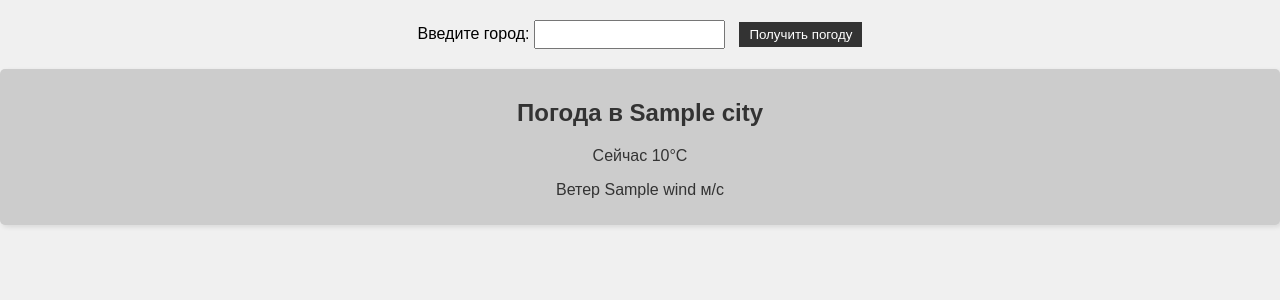
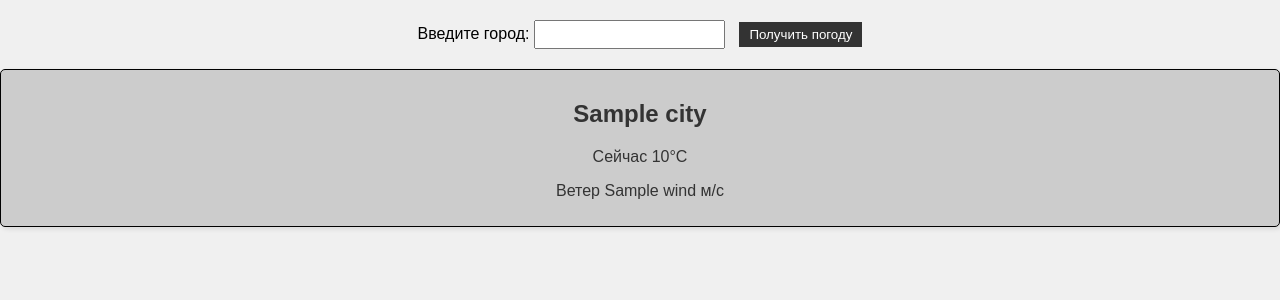
Before and after one commit to MaxmiL1ian/Weather_app, a Django app: template Weather/templates/Weather/index.html in a window 1280 px wide. Shown: the part 100-400 px from the top of the page. Run offline with Django 4.2, Linux system fonts and the light colour scheme; the template is opened without the code that fills it: most values are stand-ins (such as "Sample title", 1, 10 or a date in 2020).

Commit message:
refactoring

```diff
--- a/Weather/static/style/style.css
+++ b/Weather/static/style/style.css
@@ -40,8 +40,13 @@ header {
         box-shadow: 2px 2px 5px rgba(0, 0, 0, 0.1);
         font-family: Arial, sans-serif;
         text-align: center;
+        border: 1px solid #000;
 }
 
 .first-div {
-    margin-bottom: 20px; /* отступ вниз */
+    margin-bottom: 20px;
 }
+
+.second-div {
+    margin-bottom: 1px;
+}
--- a/Weather/templates/Weather/index.html
+++ b/Weather/templates/Weather/index.html
@@ -21,10 +21,11 @@
 
     {% for info in all_info %}
     <div class="weather-widget">
-    <h2>Погода в {{ info.city }}</h2>
+    <h2>{{ info.city }}</h2>
     <p>Сейчас {{ info.temp }}°C</p>
     <p>Ветер {{ info.wind }} м/с</p>
     </div>
+        <div class="second-div"></div>
     {% endfor %}
 </body>
 </html>
--- a/Weather/views.py
+++ b/Weather/views.py
@@ -15,7 +15,7 @@ def index(request):
     cities = City.objects.all()
 
     for city in cities:
-        res = requests.get(API_URL.format(city,API_KEY)).json()
+        res = requests.get(API_URL.format(city.name,API_KEY)).json()
 
         city_info = {
             'city':city.name,
```
